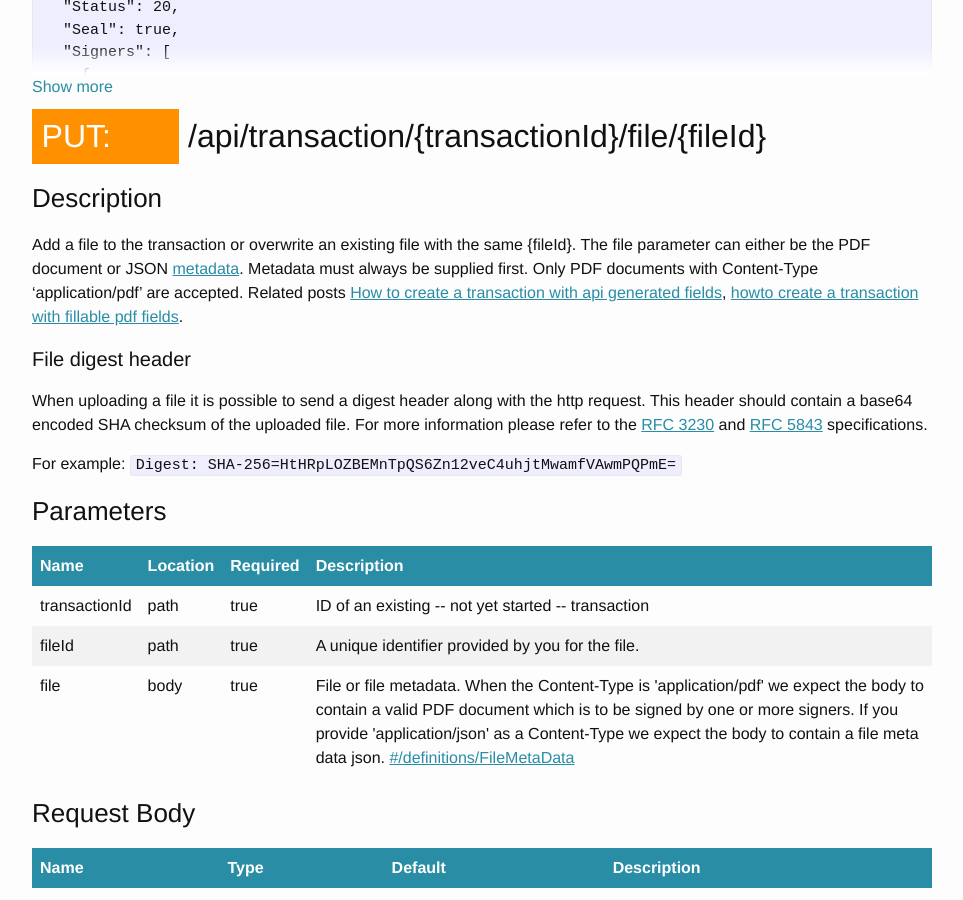
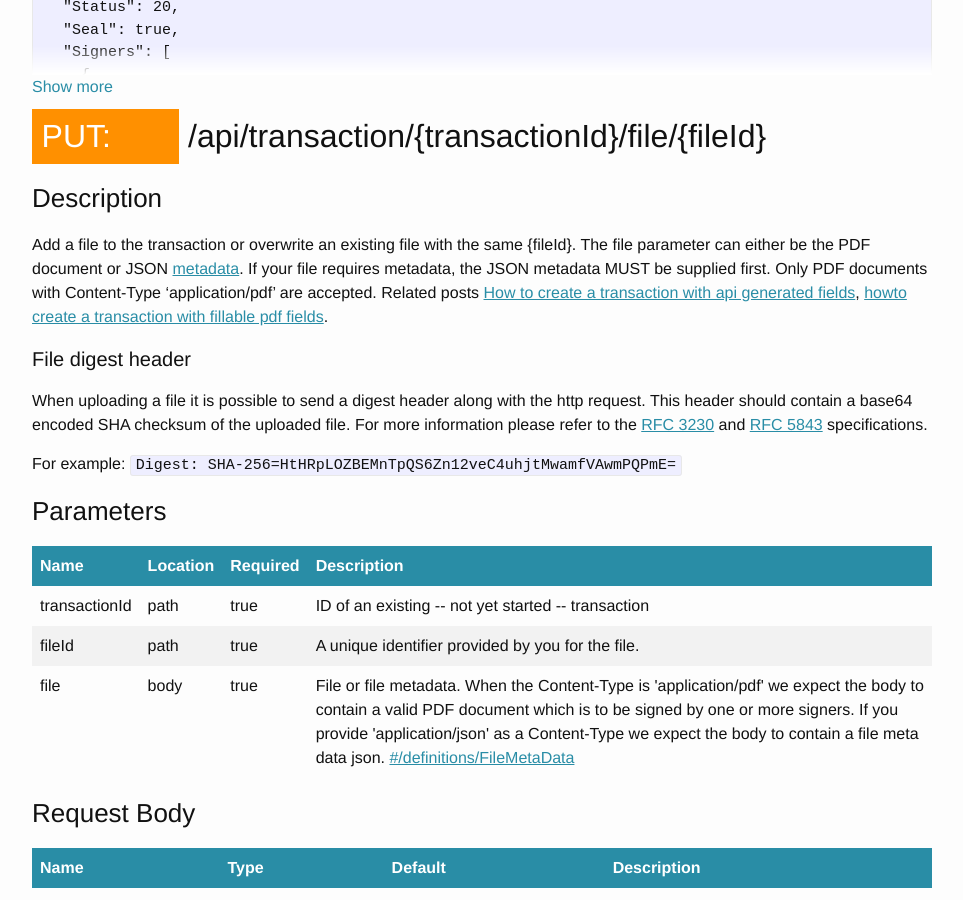
Before and after one commit to markohantula/evidos.github.io, a Jekyll site: the page built from endpoints.html, in a window 1280 px wide and 900 px high, scrolled down 5773 px. Shown: the whole window, without its empty margins (158-1121 px from the left). Built offline with Jekyll 4.4.1, drawn with Linux system fonts in a browser that asks for light colours.

Commit message:
Reword metadata request order line

```diff
--- a/_data/api-swagger.yaml
+++ b/_data/api-swagger.yaml
@@ -145,7 +145,7 @@ paths:
       description: |
         Add a file to the transaction or overwrite an existing file with the same {fileId}.
         The file parameter can either be the PDF document or JSON <a href="##/definitions/FileMetaData">metadata</a>.
-        Metadata must always be supplied first.
+        If your file requires metadata, the JSON metadata MUST be supplied first.
         Only PDF documents with Content-Type 'application/pdf' are accepted.
         Related posts [How to create a transaction with api generated fields](/api/howto/2016/10/06/api-generated-fields.html), [howto create a transaction with fillable pdf fields](/api/howto/2016/04/21/howto-create-a-transaction-with-fillable-pdf-fields.html).
 
```
